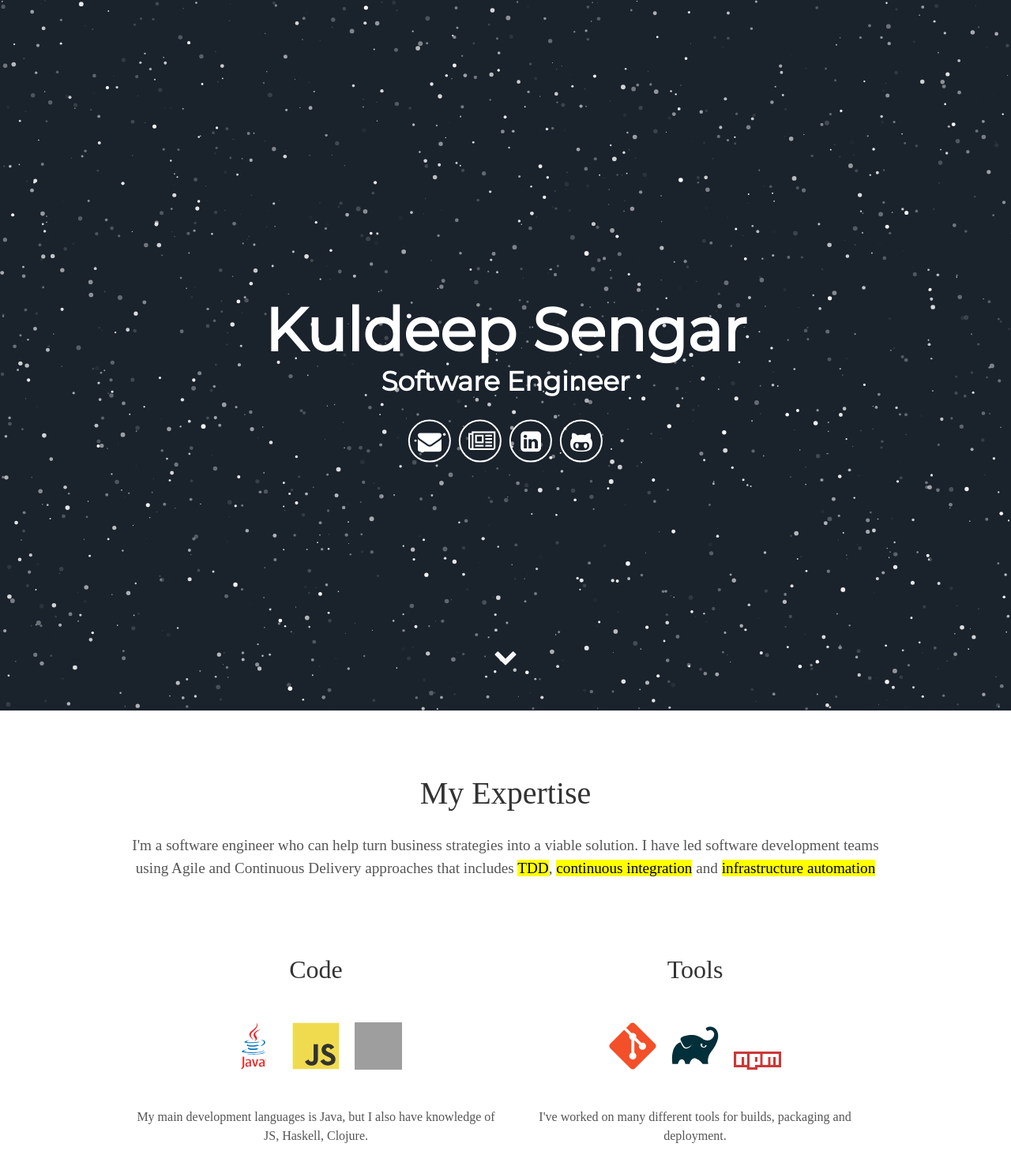
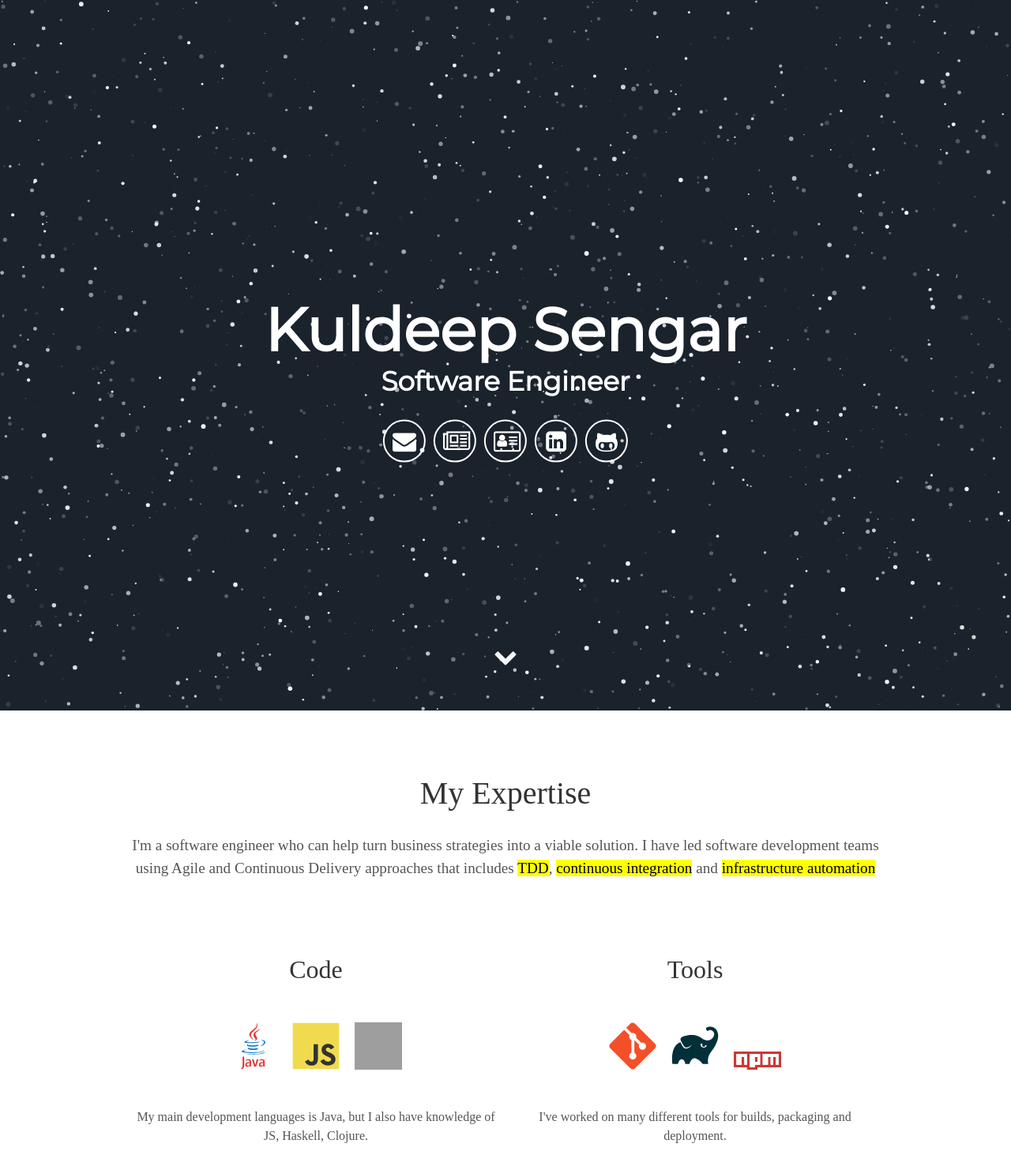
Before and after one commit to kuldeepsengar/kuldeepsengar.github.io, a Jekyll site: the page built from index.html, in a window 1280 px wide. Shown: the whole page at 79% size. Built offline with Jekyll 4.4.1, drawn with Linux system fonts in a browser that asks for light colours; some web fonts are replaced; grey boxes are pictures that could not be loaded.

Commit message:
add CV icon and favicon changes

```diff
--- a/_includes/header.html
+++ b/_includes/header.html
@@ -9,6 +9,8 @@
 
       <a aria-label="My Blog" target="_blank" href="https://www.blog.sengarkuldeep.com"><i
           class="icon fa fa-newspaper-o" aria-hidden="true"></i></a>
+      <a aria-label="Resume" target="_blank" href="https://www.resume.sengarkuldeep.com"><i
+          class="icon fa fa-address-card-o" aria-hidden="true"></i></a>
       {% if site.linkedin_username %}
 
       <a aria-label="My LinkedIn" target="_blank" href="https://www.linkedin.com/in/{{site.linkedin_username}}"><i
```
Also changed, not shown: assets/favicon.png.
